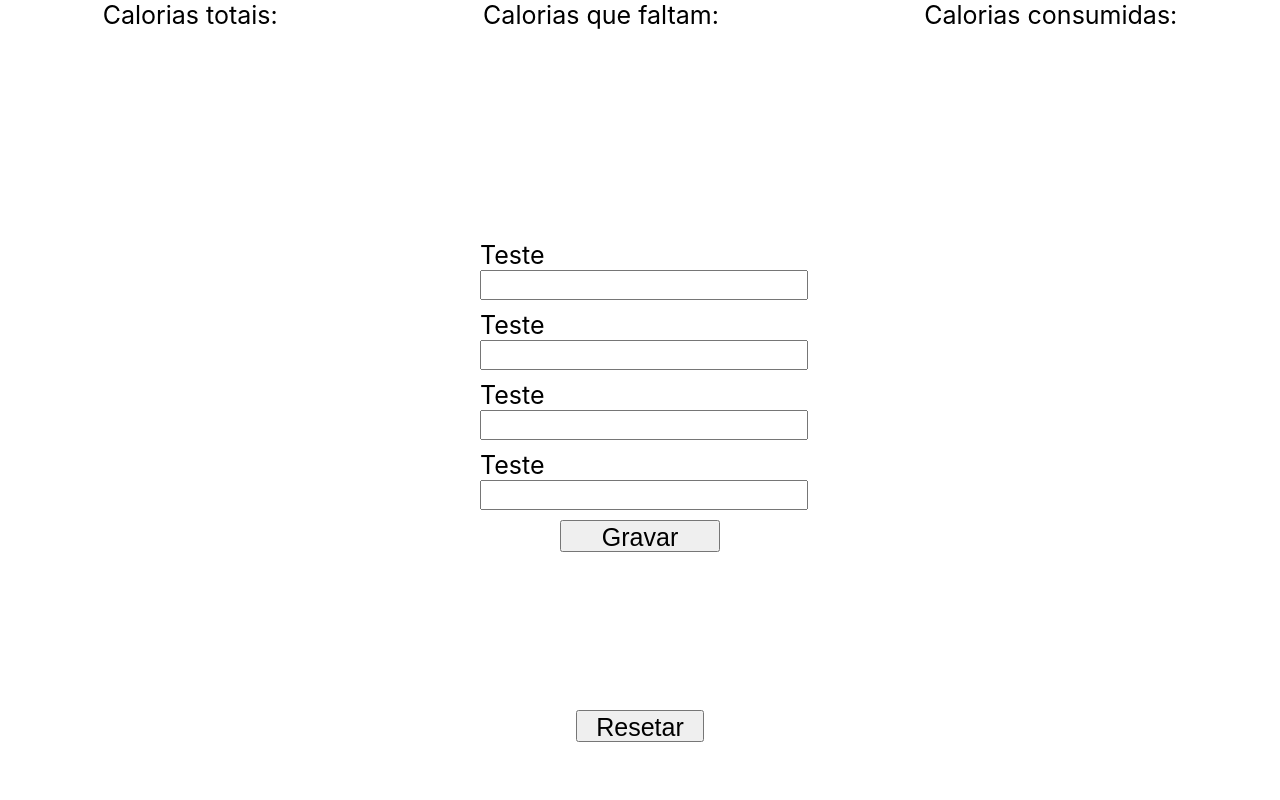
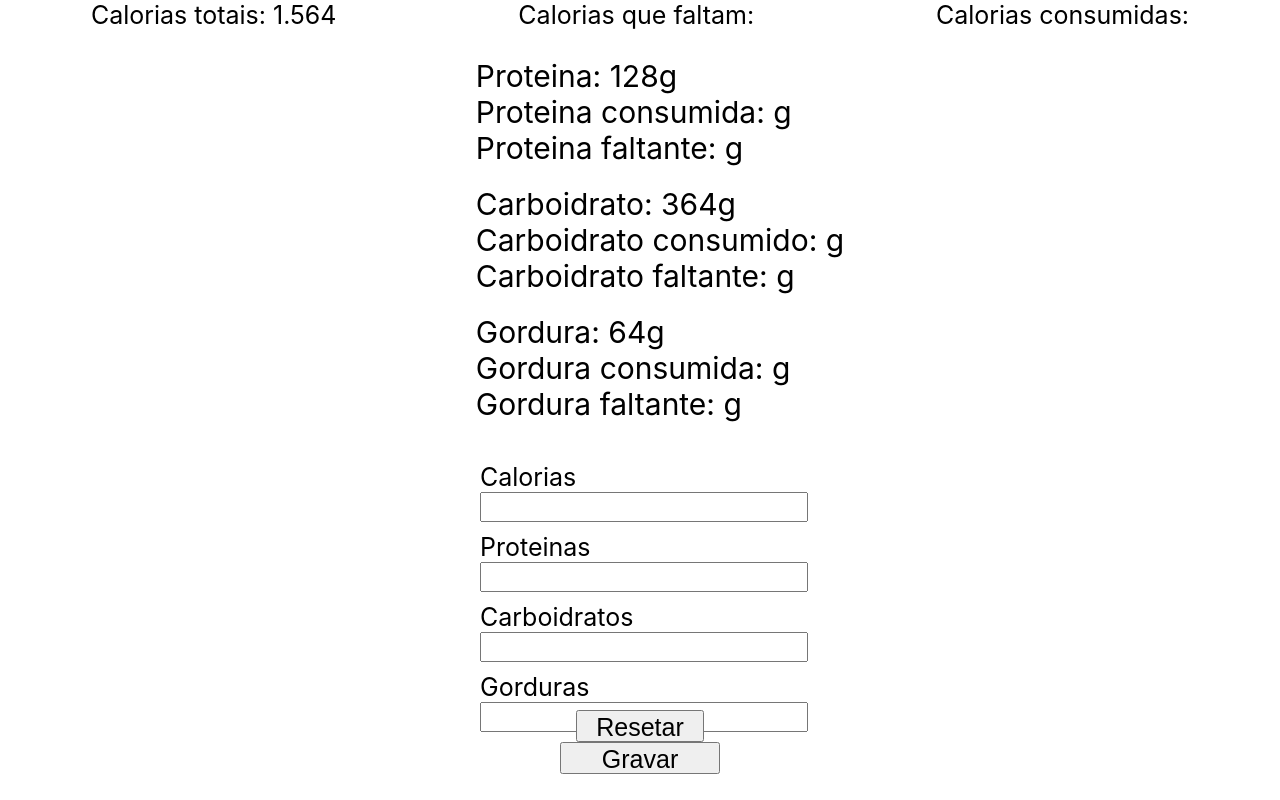
Before and after one commit to vitorvieirah/gerenciador-emagrecimento, a React (Create React App) app in the folder gerenciador-emagrecimento/: page / in a window 1280 px wide. Built offline with nearby package versions, Linux system fonts and the light colour scheme.

Commit message:
Finalizado a parte estática e começando o dinamismo com JavaScript

```diff
--- a/gerenciador-emagrecimento/src/App.js
+++ b/gerenciador-emagrecimento/src/App.js
@@ -2,11 +2,17 @@ import Formulario from './componentes/Formulario';
 import Header from './componentes/Header';
 import './App.css'
 import Footer from './componentes/Footer';
+import Macros from './componentes/Macros';
 
 function App() {
+
+
+
+
   return (
     <div className="app">
       <Header/>
+      <Macros/>
       <Formulario/>
       <Footer/>
     </div>
--- a/gerenciador-emagrecimento/src/componentes/CampoTexto/index.js
+++ b/gerenciador-emagrecimento/src/componentes/CampoTexto/index.js
@@ -1,10 +1,15 @@
 import './CampoTexto.css'
 
 const CampoTexto = (props) => {
+
+    const aoDigitado = (evento) => {
+        props.aoAlterado(evento.target.value)
+    }
+
     return (
         <div className="campo-texto">
             <label>{props.label}</label>
-            <input/>
+            <input value={props.valor} onChange={aoDigitado}/>
         </div>
     )
 }
--- a/gerenciador-emagrecimento/src/componentes/Formulario/index.js
+++ b/gerenciador-emagrecimento/src/componentes/Formulario/index.js
@@ -1,13 +1,28 @@
 import './Formulario.css'
 import CampoTexto from '../CampoTexto'
+import { useState } from 'react'
 
 const Formulario = () => {
+    const [kalCons, setKalCons] = useState('');
+    const [kalFalta, setKalFalta] = useState('');
+    const [proteinaCons, setProteinaCons] = useState('');
+    const [proteinaFalta, setProteinaFalta] = useState('');
+    const [carboidratoCons, setCarboidratoCons] = useState('');
+    const [carboidratoFalta, setCarboidratoFalta] = useState('');
+    const [gorduraCons, setGorduraCons] = useState('');
+    const [gorduraFalta, setGorduraFalta] = useState('');
+
+    const aoSalvar = (evento) => {
+        evento.preventDefault();
+        console.log(kalCons, proteinaCons, gorduraCons, carboidratoCons);
+    }
+
     return (
-        <form className="formulario">
-            <CampoTexto label="Teste"/>
-            <CampoTexto label="Teste"/>
-            <CampoTexto label="Teste"/>
-            <CampoTexto label="Teste"/>
+        <form className="formulario" onSubmit={aoSalvar}>
+            <CampoTexto label="Calorias" valor={kalCons} aoAlterado={valor => setKalCons(valor)}/>
+            <CampoTexto label="Proteinas" valor={proteinaCons} aoAlterado={valor => setProteinaCons(valor)}/>
+            <CampoTexto label="Carboidratos" valor={carboidratoCons} aoAlterado={valor => setCarboidratoCons(valor)}/>
+            <CampoTexto label="Gorduras" valor={gorduraCons} aoAlterado={valor => setGorduraCons(valor)}/>
             <button type="submit">Gravar</button>
         </form>
     )
--- a/gerenciador-emagrecimento/src/componentes/Header/index.js
+++ b/gerenciador-emagrecimento/src/componentes/Header/index.js
@@ -3,7 +3,7 @@ import './Header.css';
 const Header = (props) => {
     return (
         <header className="header">
-            <label>Calorias totais: {props.caloriasTotais}</label>
+            <label>Calorias totais: 1.564</label>
             <label>Calorias que faltam: {props.caloriasFaltantes}</label>
             <label>Calorias consumidas: {props.caloriasConsumidas}</label>
         </header>
--- /dev/null
+++ b/gerenciador-emagrecimento/src/componentes/Macros/Macros.css
@@ -0,0 +1,14 @@
+.macros {
+    font-size: 30px;
+}
+
+.macros li {
+    display: flex;
+    flex-direction: column;
+    margin: 10px;
+}
+
+.macros ul {
+    display: flex;
+    flex-direction: column;
+}
--- /dev/null
+++ b/gerenciador-emagrecimento/src/componentes/Macros/index.js
@@ -0,0 +1,27 @@
+import './Macros.css';
+
+const Macros = (props) => {
+    return (
+        <div className="macros">
+            <ul>
+                <li>
+                    <label>Proteina: 128g</label>
+                    <label>Proteina consumida: {props.proteina}g</label>
+                    <label>Proteina faltante: {props.proteinaFaltante}g</label>
+                </li>
+                <li>
+                    <label>Carboidrato: 364g</label>
+                    <label>Carboidrato consumido: {props.carboidrato}g</label>
+                    <label>Carboidrato faltante: {props.carboidratoFaltante}g</label>
+                </li>
+                <li>
+                    <label>Gordura: 64g</label>
+                    <label>Gordura consumida: {props.gordura}g</label>
+                    <label>Gordura faltante: {props.gorduraFaltante}g</label>
+                </li>
+            </ul>
+        </div>
+    )
+}
+
+export default Macros;
```
Also changed, not shown: gerenciador-emagrecimento/src/componentes/Navegacao/index.js (deleted, +0 -20 lines), gerenciador-emagrecimento/src/componentes/Navegacao/Navegacao.css (deleted).
